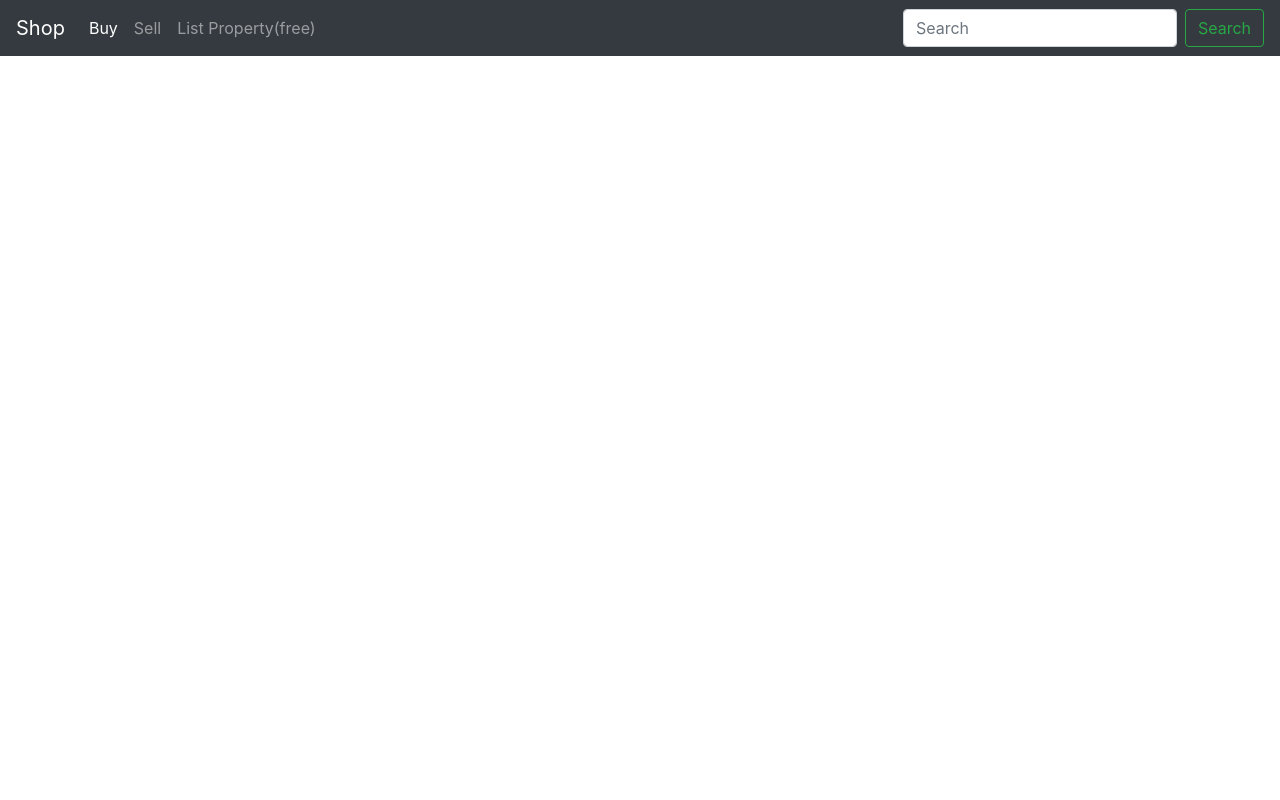
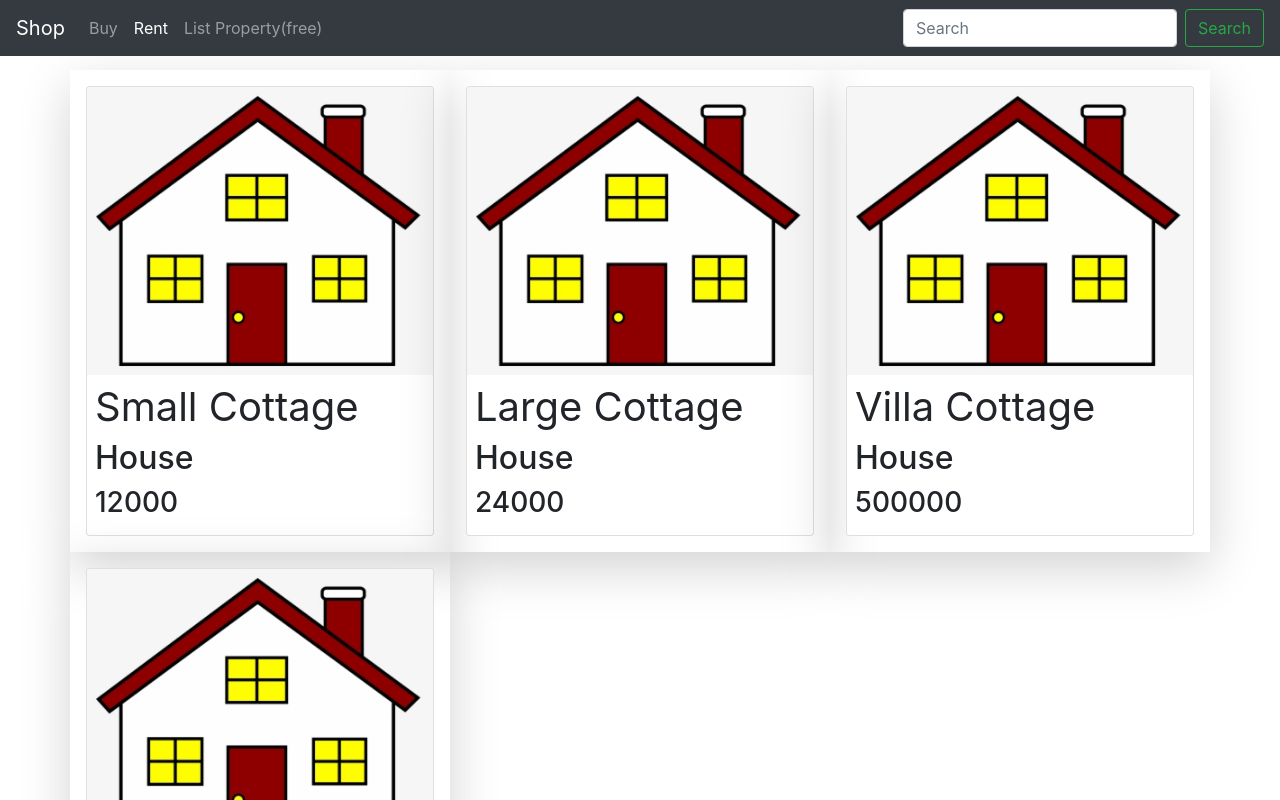
Before and after one commit to HendrikCromboom/alpha-angular-asp, an Angular app: page /rent-property in a window 1280 px wide. Before the commit this address led to /. Shown: the top 800 px of the page. Built offline with nearby package versions, Linux system fonts and the light colour scheme.

Commit message:
routing p2

```diff
--- a/src/app/nav-bar/nav-bar.component.html
+++ b/src/app/nav-bar/nav-bar.component.html
@@ -6,14 +6,14 @@
 
   <div class="collapse navbar-collapse" id="navbarSupportedContent">
     <ul class="navbar-nav mr-auto">
-      <li class="nav-item active">
-        <a class="nav-link" href="/">Buy <span class="sr-only">(current)</span></a>
+      <li class="nav-item">
+        <a class="nav-link" [routerLinkActiveOptions]="{exact:true}" routerLinkActive="active" routerLink="/">Buy <span class="sr-only">(current)</span></a>
       </li>
       <li class="nav-item">
-        <a class="nav-link" href="/">Sell</a>
+        <a class="nav-link" routerLinkActive="active" routerLink="/rent-property">Rent</a>
       </li>
       <li class="nav-item">
-        <a class="nav-link" href="/add-property">List Property(free)</a>
+        <a class="nav-link" routerLinkActive="active" routerLink="/add-property">List Property(free)</a>
       </li>
     </ul>
     <form class="form-inline my-2 my-lg-0">
--- a/src/app/property/property-card/property-card.component.html
+++ b/src/app/property/property-card/property-card.component.html
@@ -3,7 +3,7 @@
     <img class="propImg card-img-top" src="assets/img/house-default.png" alt="house-default">
     <ul class="list-inline text-center member-icons animate">
       <li class="list-inline-item">
-        <button class="btn btn-primary">E</button>
+        <button class="btn btn-primary" routerLink="/property-detail/{{property.Id}}">E</button>
       </li>
       <li class="list-inline-item">
         <button class="btn btn-primary">C</button>
--- /dev/null
+++ b/src/app/property/property-detail/property-detail.component.html
@@ -0,0 +1,3 @@
+<p>
+  property-detail works!
+</p>
--- /dev/null
+++ b/src/app/property/property-detail/property-detail.component.ts
@@ -0,0 +1,19 @@
+import { Component, OnInit } from '@angular/core';
+import { ActivatedRoute } from '@angular/router';
+
+@Component({
+  selector: 'app-property-detail',
+  templateUrl: './property-detail.component.html',
+  styleUrls: ['./property-detail.component.css']
+})
+export class PropertyDetailComponent implements OnInit {
+
+  public propertyId: number;
+
+  constructor(private route: ActivatedRoute) { }
+
+  ngOnInit() {
+
+  }
+
+}
```
Also changed, not shown: src/app/app.module.ts (+6 -2 lines), src/app/property/property-detail/property-detail.component.css (added).
